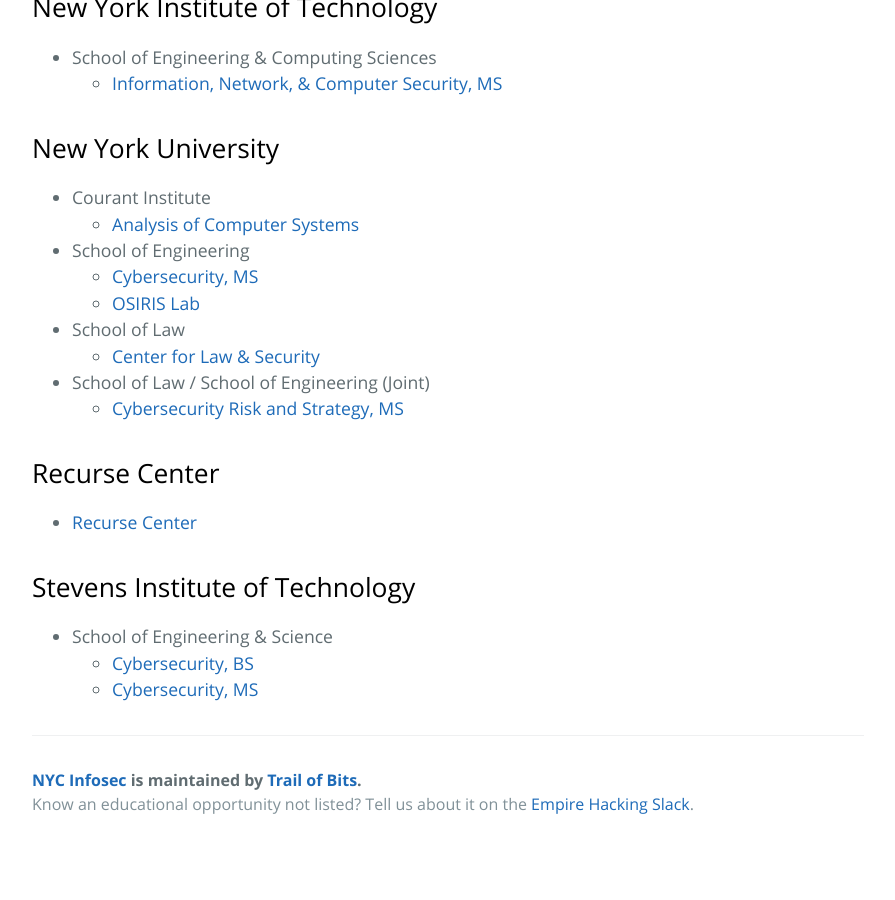
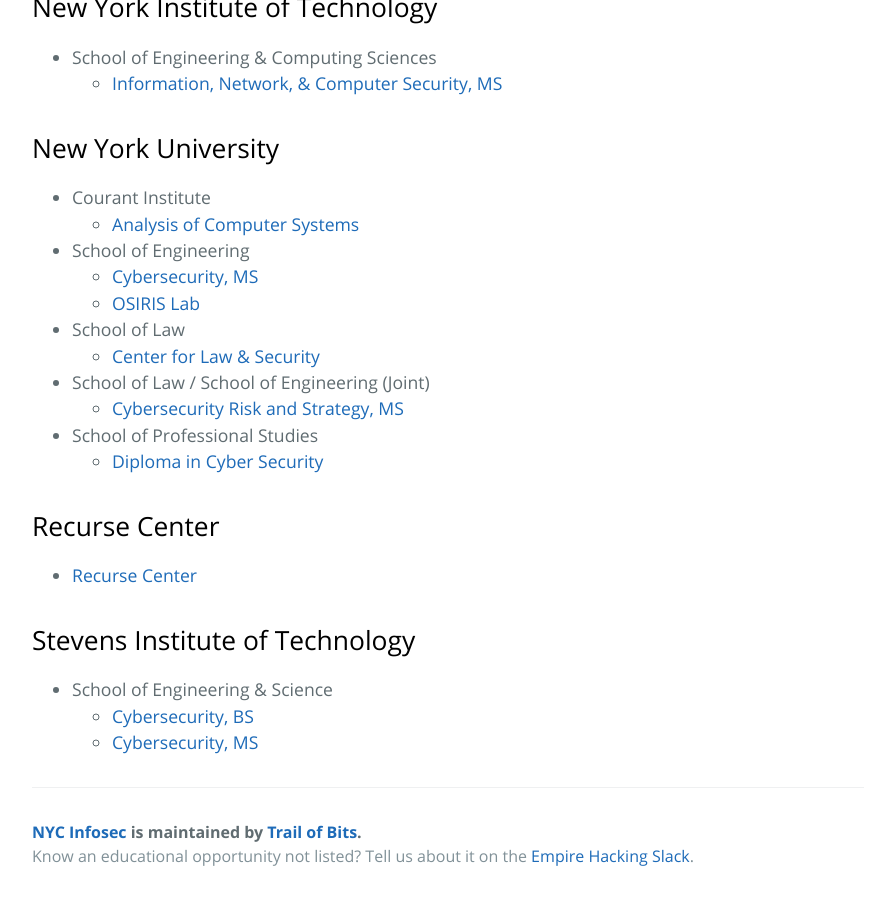
Before and after one commit to trailofbits/nyc-infosec, a Jekyll site: the page built from learn.md, in a window 1280 px wide and 900 px high, scrolled down 1365 px. Shown: the whole window, without its empty margins (192-1087 px from the left). Built offline with Jekyll 4.4.1, drawn with Linux system fonts in a browser that asks for light colours; our own code applies the rules of GitHub Pages for plain Markdown files; before the commit the page ends 2213 px from its top, so only the background shows below that.

Commit message:
resolving nyu SPS conflict

```diff
--- a/learn.md
+++ b/learn.md
@@ -57,6 +57,8 @@
   * [Center for Law & Security](http://www.lawandsecurity.org/)
 * School of Law / School of Engineering (Joint)
   * [Cybersecurity Risk and Strategy, MS](https://cybersecurity-strategy-masters.nyu.edu/)
+* School of Professional Studies
+  * [Diploma in Cyber Security](https://www.sps.nyu.edu/professional-pathways/diplomas/technology/cybersecurity.html)
 
 ## Recurse Center
 
```
